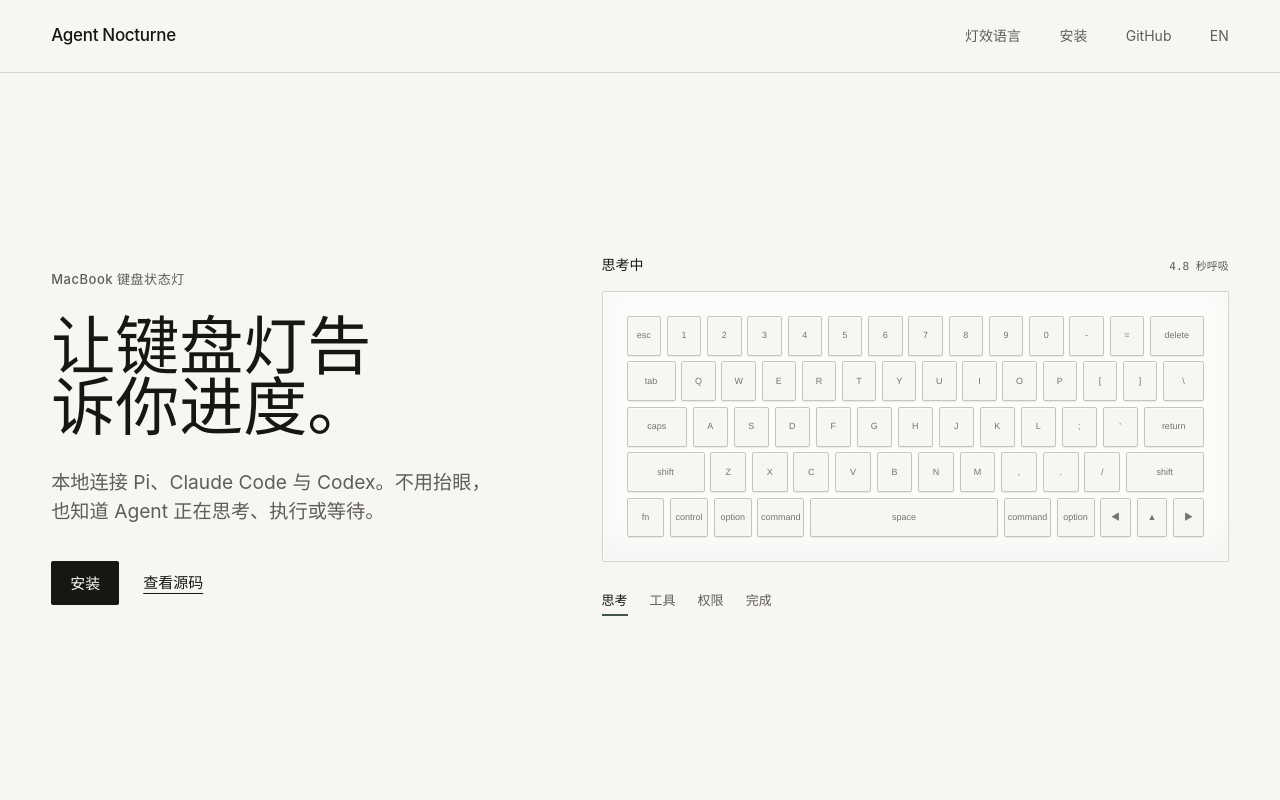
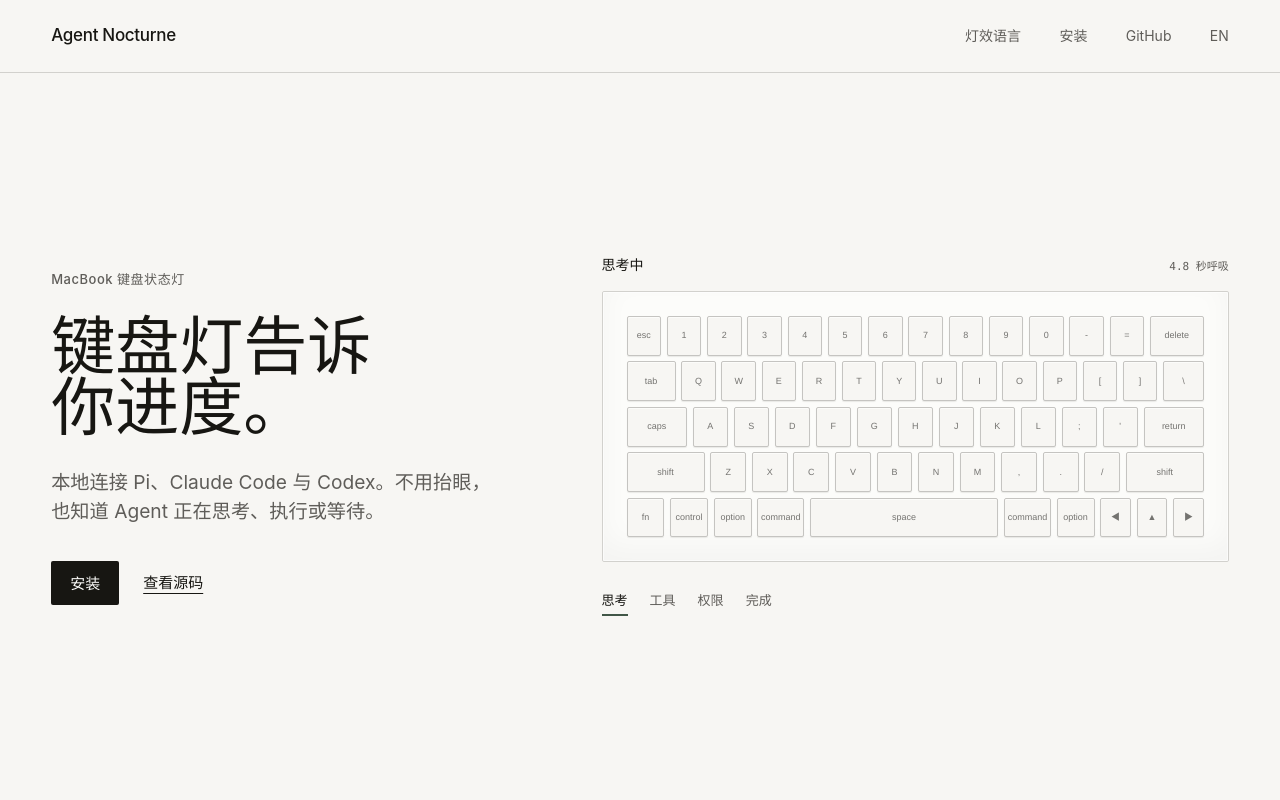
Before and after one commit to taekchef/agent-nocturne, a website: page site/zh/index.html in a window 1280 px wide. Shown: the top 800 px of the page. Drawn offline with Linux system fonts and the light colour scheme.

Commit message:
fix: preserve Chinese hero phrasing

```diff
--- a/site/zh/index.html
+++ b/site/zh/index.html
@@ -37,7 +37,7 @@
     <section class="hero shell">
       <div class="hero-copy">
         <p class="eyebrow">MacBook 键盘状态灯</p>
-        <h1>让键盘灯告诉你进度。</h1>
+        <h1>键盘灯告诉<wbr>你进度。</h1>
         <p class="hero-lede">本地连接 Pi、Claude Code 与 Codex。不用抬眼，也知道 Agent 正在思考、执行或等待。</p>
         <div class="hero-actions">
           <a class="button button-primary" href="./install/">安装</a>
```
